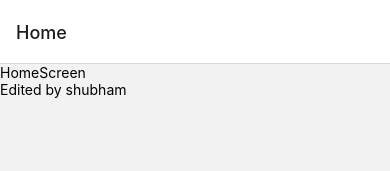
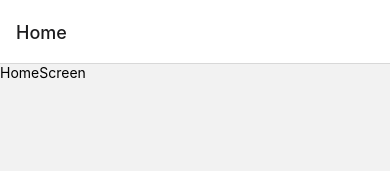
Before and after one commit to shriyansnaik/TicketlessBook, a React Native app: screen /Home in a window 390 px wide. Shown: the top 171 px of the page. Built offline with nearby package versions, Linux system fonts and the light colour scheme.

Commit message:
Navigation added

```diff
--- a/src/components/BookingHistory.js
+++ b/src/components/BookingHistory.js
@@ -5,7 +5,6 @@ function BookingHistory() {
   return (
     <View>
       <Text>BookingHistory</Text>
-      <Text>Edited by shubham</Text>
     </View>
   )
 }
--- a/src/components/HomeScreen.js
+++ b/src/components/HomeScreen.js
@@ -6,7 +6,6 @@ function HomeScreen() {
   return (
     <View>
       <Text>HomeScreen</Text>
-      <Text>Edited by shubham</Text>
     </View>
   );
 }
```
